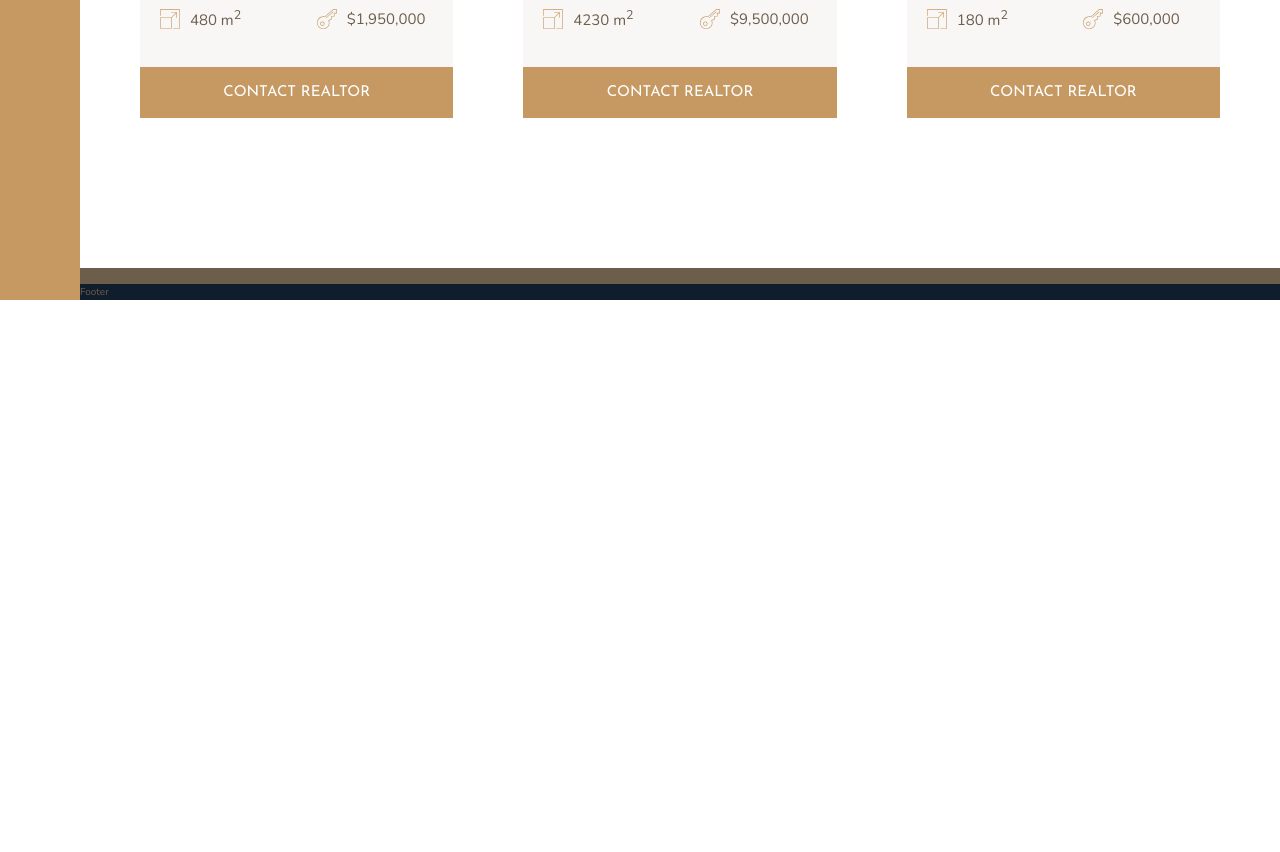
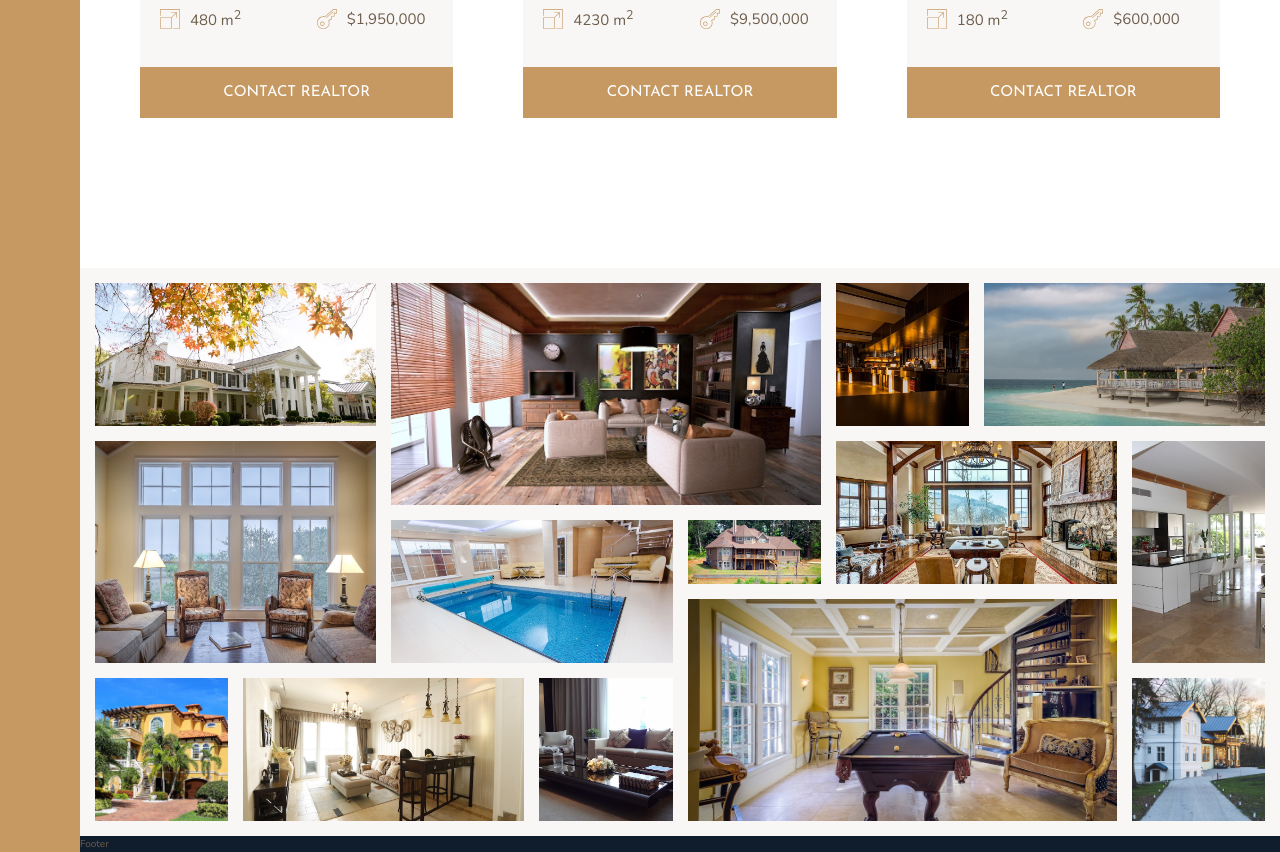
Before and after one commit to SSeanin/nexter, a website: page index.html in a window 1280 px wide. Shown: the part 2804-3656 px from the top of the page. Before the commit the page ends 3104 px from the top, so only its background shows below. Drawn offline with nearby package versions, Linux system fonts and the light colour scheme.

Commit message:
Finished the gallery section

```diff
--- a/index.html
+++ b/index.html
@@ -303,7 +303,49 @@
 </section>
 
 <div class="gallery">
-    Gallery
+
+    <figure class="gallery__item gallery__item--1">
+        <img src="img/gal-1.jpeg" alt="Gallery image 1" class="gallery__img">
+    </figure>
+    <figure class="gallery__item gallery__item--2">
+        <img src="img/gal-2.jpeg" alt="Gallery image 2" class="gallery__img">
+    </figure>
+    <figure class="gallery__item gallery__item--3">
+        <img src="img/gal-3.jpeg" alt="Gallery image 3" class="gallery__img">
+    </figure>
+    <figure class="gallery__item gallery__item--4">
+        <img src="img/gal-4.jpeg" alt="Gallery image 4" class="gallery__img">
+    </figure>
+    <figure class="gallery__item gallery__item--5">
+        <img src="img/gal-5.jpeg" alt="Gallery image 5" class="gallery__img">
+    </figure>
+    <figure class="gallery__item gallery__item--6">
+        <img src="img/gal-6.jpeg" alt="Gallery image 6" class="gallery__img">
+    </figure>
+    <figure class="gallery__item gallery__item--7">
+        <img src="img/gal-7.jpeg" alt="Gallery image 7" class="gallery__img">
+    </figure>
+    <figure class="gallery__item gallery__item--8">
+        <img src="img/gal-8.jpeg" alt="Gallery image 8" class="gallery__img">
+    </figure>
+    <figure class="gallery__item gallery__item--9">
+        <img src="img/gal-9.jpeg" alt="Gallery image 9" class="gallery__img">
+    </figure>
+    <figure class="gallery__item gallery__item--10">
+        <img src="img/gal-10.jpeg" alt="Gallery image 10" class="gallery__img">
+    </figure>
+    <figure class="gallery__item gallery__item--11">
+        <img src="img/gal-11.jpeg" alt="Gallery image 11" class="gallery__img">
+    </figure>
+    <figure class="gallery__item gallery__item--12">
+        <img src="img/gal-12.jpeg" alt="Gallery image 12" class="gallery__img">
+    </figure>
+    <figure class="gallery__item gallery__item--13">
+        <img src="img/gal-13.jpeg" alt="Gallery image 13" class="gallery__img">
+    </figure>
+    <figure class="gallery__item gallery__item--14">
+        <img src="img/gal-14.jpeg" alt="Gallery image 14" class="gallery__img">
+    </figure>
 </div>
 
 <footer class="footer">
--- a/sass/_gallery.scss
+++ b/sass/_gallery.scss
@@ -1,4 +1,89 @@
 .gallery {
-  background-color: $color-grey-dark-2;
+  background-color: $color-grey-light-1;
   grid-column: full-start / full-end;
+
+  display: grid;
+  grid-template-columns: repeat(8, 1fr);
+  grid-template-rows: repeat(7, 5vw);
+  grid-gap: 1.5rem;
+  padding: 1.5rem;
+
+  &__item {
+    &--1 {
+      grid-row: 1 / span 2;
+      grid-column: 1 / span 2;
+    }
+
+    &--2 {
+      grid-row: 1 / span 3;
+      grid-column: 3 / span 3;
+    }
+
+    &--3 {
+      grid-row: 1 / span 2;
+      grid-column: 6 / span 1;
+    }
+
+    &--4 {
+      grid-row: 1 / span 2;
+      grid-column: 7 / span 2;
+    }
+
+    &--5 {
+      grid-row: 3 / span 3;
+      grid-column: 1 / span 2;
+    }
+
+    &--6 {
+      grid-row: 4 / span 2;
+      grid-column: 3 / span 2;
+    }
+
+    &--7 {
+      grid-row: 4 / span 1;
+      grid-column: 5 / span 1;
+    }
+
+    &--8 {
+      grid-row: 3 / span 2;
+      grid-column: 6 / span 2;
+    }
+
+    &--9 {
+      grid-row: 3 / span 3;
+      grid-column: 8 / span 1;
+    }
+
+    &--10 {
+      grid-row: 6 / span 2;
+      grid-column: 1 / span 1;
+    }
+
+    &--11 {
+      grid-row: 6 / span 2;
+      grid-column: 2 / span 2;
+    }
+
+    &--12 {
+      grid-row: 6 / span 2;
+      grid-column: 4 / span 1;
+    }
+
+    &--13 {
+      grid-row: 5 / span 3;
+      grid-column: 5 / span 3;
+    }
+
+    &--14 {
+      grid-row: 6 / span 2;
+      grid-column: 8 / span 1;
+    }
+  }
+
+  &__img {
+    width: 100%;
+    height: 100%;
+    object-fit: cover;
+    display: block;
+  }
 }
```
Also changed, not shown: css/style.css.
